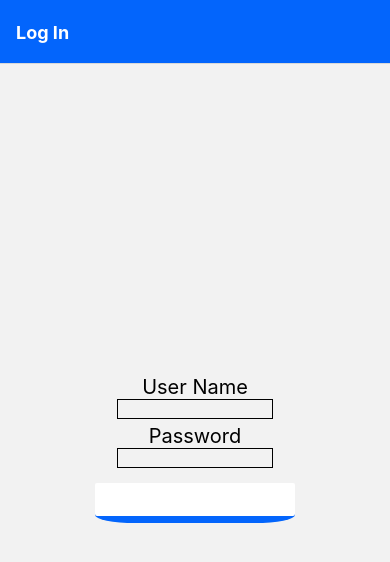
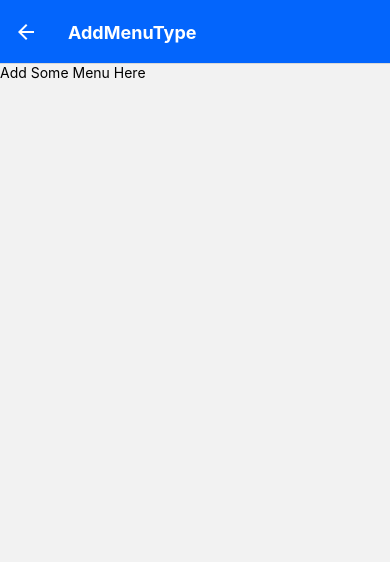
Before and after one commit to setoseng/Olympus, a React Native app: screen /AddMenuType in a window 390 px wide. Shown: the top 562 px of the page. Built offline with nearby package versions, Linux system fonts and the light colour scheme.

Commit message:
Fixed Navigation Issue with Stack Navigator

```diff
--- a/App.js
+++ b/App.js
@@ -2,7 +2,6 @@ import * as React from 'react';
 import { View, Text, Button, TextInput, StyleSheet } from 'react-native';
 
 import { StatusBar } from 'expo-status-bar';
-
 
 import { NavigationContainer } from '@react-navigation/native';
 import { createNativeStackNavigator } from '@react-navigation/native-stack';
@@ -13,7 +12,6 @@ import MenuScreen from './screens/Menu';
 import EditMenuScreen from './screens/EditMenu';
 
 import AddMenuType from './screens/EditMenu/Screens/AddMenuType';
-
 
 import { colors, Texts } from './theme';
 
@@ -40,7 +38,7 @@ export default function App() {
           <Stack.Screen name="EditMenu" component ={EditMenuScreen}/>
         </Stack.Group>
         <Stack.Group>
-          <Stack.Screen name="Add Menu Type" component ={AddMenuType}/>
+          <Stack.Screen name="AddMenuType" component ={AddMenuType}/>
           {/* <Stack.Screen name="Remove Menu Type" component ={RemoveMenuType}/>
           <Stack.Screen name="Add Menu Item" component ={RemoveMenuType}/>
           <Stack.Screen name="Remove Menu Item" component ={RemoveMenuType}/> */}
--- a/screens/EditMenu/Screens/AddMenuType/index.js
+++ b/screens/EditMenu/Screens/AddMenuType/index.js
@@ -1,7 +1,7 @@
 import * as React from 'react'
 import { View, Text} from 'react-native'
 
-const AddMenuType = () => {
+const AddMenuType = ({ route, navigation }) => {
   return(
     <View>
       <Text>Add Some Menu Here</Text>
```
